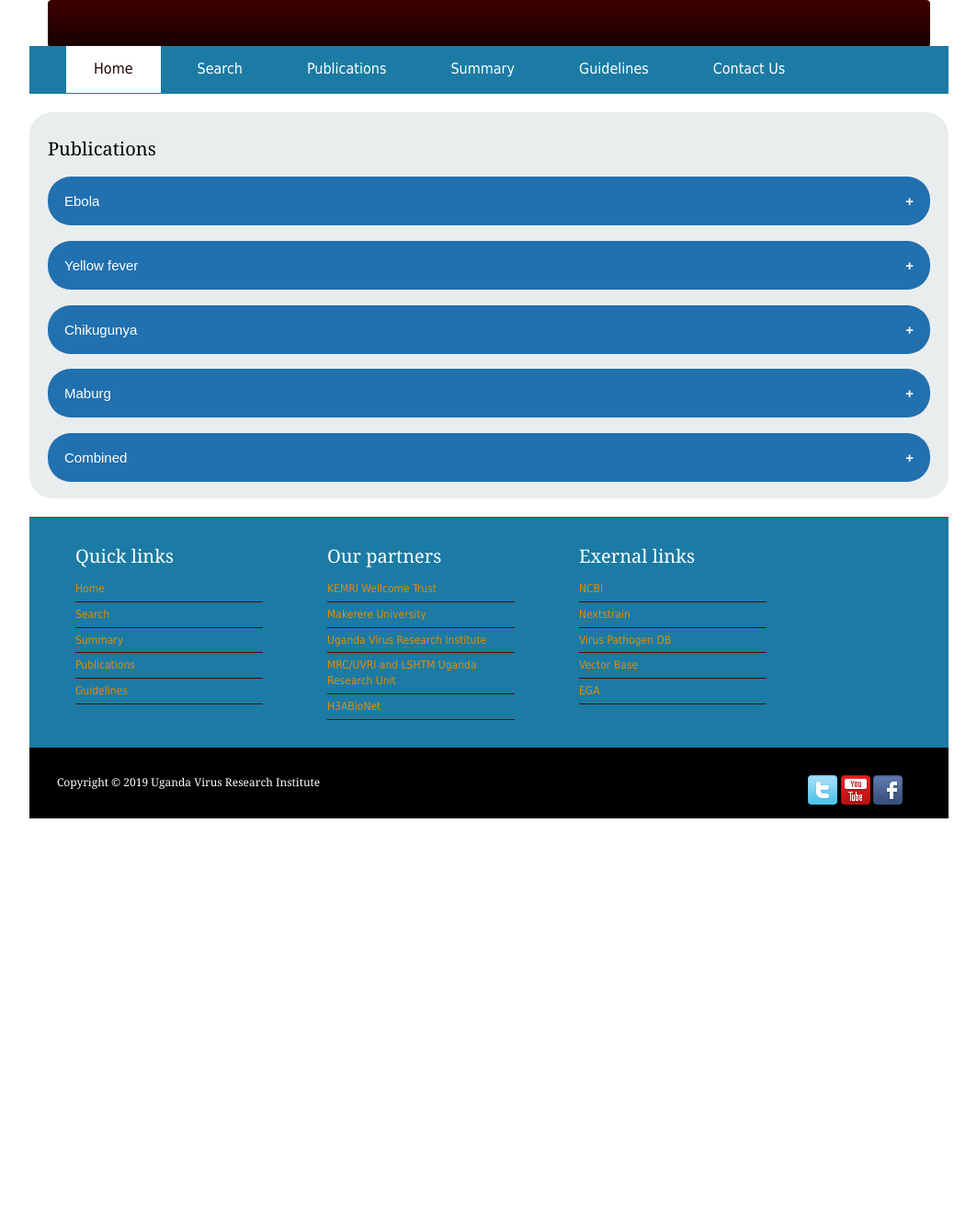
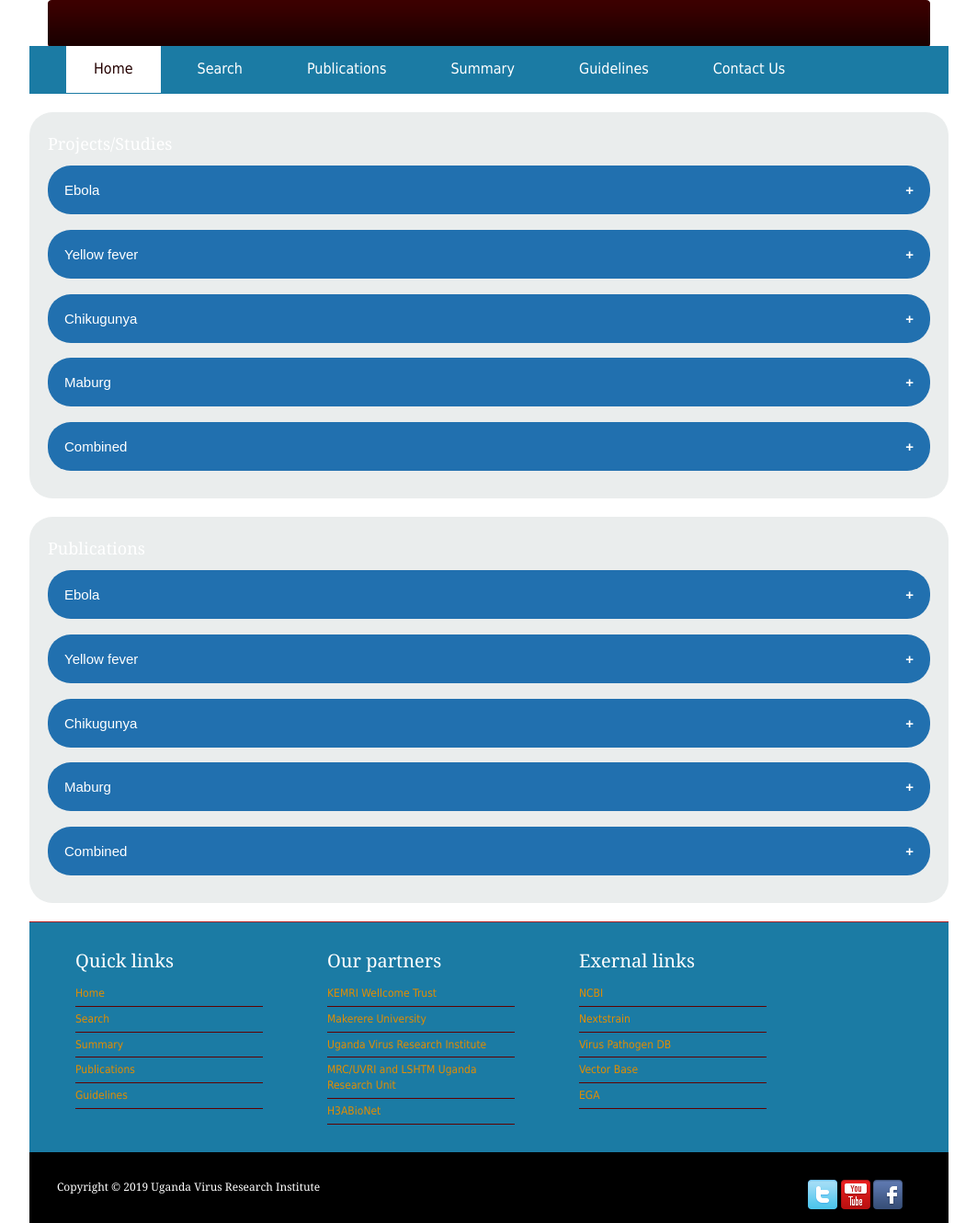
Before and after one commit to OmaraI/virusPortal, a Django app: page /publications/ in a window 1280 px wide. Shown: the whole page at 92% size, without its empty margins (108-1171 px from the left). Before the commit the page ends 890 px from the top, so only its background shows below. Run offline with Django 3.2, Linux system fonts and the light colour scheme.

Commit message:
Update publications.html

```diff
--- a/portal/templates/publications.html
+++ b/portal/templates/publications.html
@@ -47,7 +47,39 @@
 
 {% block content1 %}
 <div id="tooplate_middle">
-<p>Publications</p>
+<h2>Projects/Studies</h2>
+<button class="collapsible">Ebola</button>
+<div class="content">
+  <p>Lorem ipsum dolor sit amet, consectetur adipisicing elit, sed do eiusmod tempor incididunt ut labore et dolore magna aliqua. Ut enim ad minim veniam, quis nostrud exercitation ullamco laboris nisi ut aliquip ex ea commodo consequat.</p>
+</div>
+<br>
+<button class="collapsible">Yellow fever</button>
+<div class="content">
+  <p>Lorem ipsum dolor sit amet, consectetur adipisicing elit, sed do eiusmod tempor incididunt ut labore et dolore magna aliqua. Ut enim ad minim veniam, quis nostrud exercitation ullamco laboris nisi ut aliquip ex ea commodo consequat.</p>
+</div>
+<br>
+<button class="collapsible">Chikugunya</button>
+<div class="content">
+  <p>Lorem ipsum dolor sit amet, consectetur adipisicing elit, sed do eiusmod tempor incididunt ut labore et dolore magna aliqua. Ut enim ad minim veniam, quis nostrud exercitation ullamco laboris nisi ut aliquip ex ea commodo consequat.</p>
+</div>
+<br>
+  <button class="collapsible">Maburg</button>
+<div class="content">
+  <p>Lorem ipsum dolor sit amet, consectetur adipisicing elit, sed do eiusmod tempor incididunt ut labore et dolore magna aliqua. Ut enim ad minim veniam, quis nostrud exercitation ullamco laboris nisi ut aliquip ex ea commodo consequat.</p>
+</div>
+ <br>
+ <button class="collapsible">Combined</button>
+<div class="content">
+  <p>Lorem ipsum dolor sit amet, consectetur adipisicing elit, sed do eiusmod tempor incididunt ut labore et dolore magna aliqua. Ut enim ad minim veniam, quis nostrud exercitation ullamco laboris nisi ut aliquip ex ea commodo consequat.</p>
+</div>
+</div>
+ <div class="clear"></div>
+{% endblock %}
+
+
+{% block content2 %}
+<div id="tooplate_middle">
+<h2>Publications</h2>
 <button class="collapsible">Ebola</button>
 <div class="content">
   <p>Lorem ipsum dolor sit amet, consectetur adipisicing elit, sed do eiusmod tempor incididunt ut labore et dolore magna aliqua. Ut enim ad minim veniam, quis nostrud exercitation ullamco laboris nisi ut aliquip ex ea commodo consequat.</p>
```
